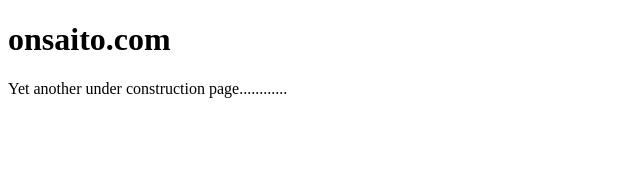
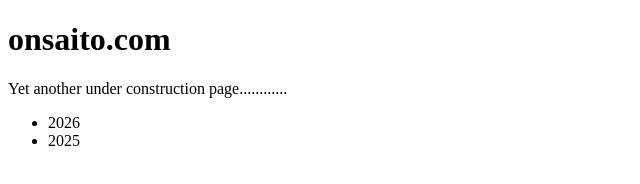
Before and after one commit to onsaito/public_html, a plain HTML site: page index.html in a window 1280 px wide. Shown: the whole page, without its empty margins (0-640 px from the left). Drawn offline with Linux system fonts and the light colour scheme.

Commit message:
Update index.html

```diff
--- a/index.html
+++ b/index.html
@@ -7,5 +7,9 @@
 <body>
 <h1>onsaito.com</h1>
 Yet another under construction page............<br />
+<ul>
+  <li>2026</li>
+  <li>2025</li>
+</ul>
 </body>
 </html>
```
